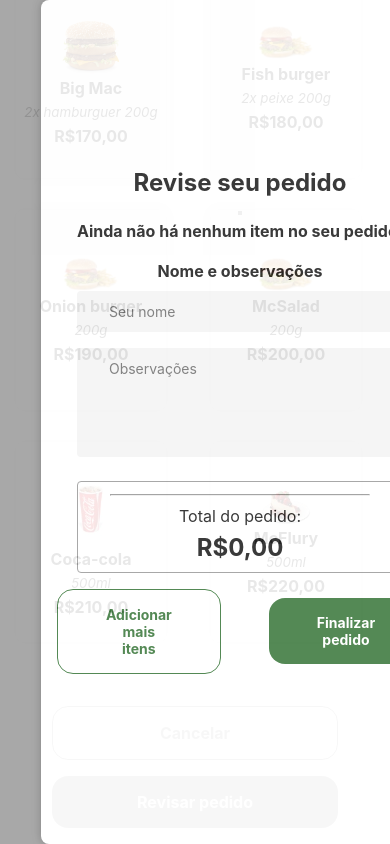
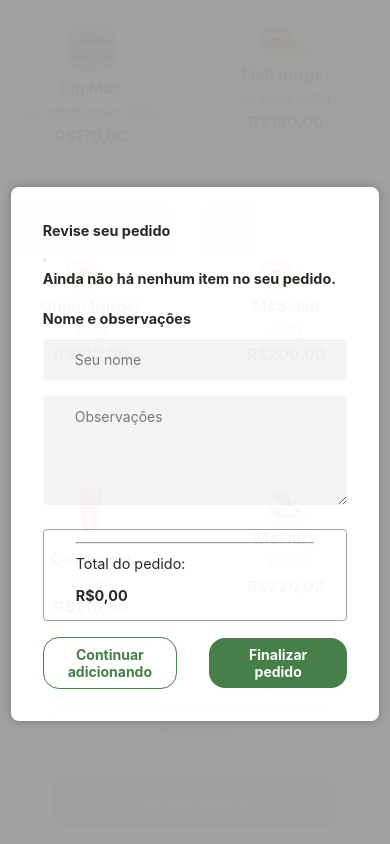
Before and after one commit to andresdslima/devio, a React (Vite) app: page / in a window 390 px wide. Both pictures are taken after a click on the button "Revisar pedido". Shown: the part 1086-1930 px from the top of the page. Built offline with nearby package versions, Linux system fonts and the light colour scheme.

Commit message:
fix: modal responsiveness ok

```diff
--- a/src/components/ModalProducts/index.tsx
+++ b/src/components/ModalProducts/index.tsx
@@ -78,13 +78,14 @@
 						type="button"
 						onClick={() => setShowModal(false)}
 					>
-						Adicionar mais itens
+						Continuar adicionando
 					</S.SButton>
 					<S.SButton
 						color="#125c13"
 						type="button"
 						onClick={() => {
 							setShowModal(false);
+							// dispatch(
 							navigate('/pagamento');
 						}}
 					>
--- a/src/components/ModalProducts/styled.ts
+++ b/src/components/ModalProducts/styled.ts
@@ -3,15 +3,15 @@
 import { ButtonProps } from '../../@types';
 
 export const SDivModal = styled(Modal)`
-	padding: 5rem 15rem !important;
+	padding: 4rem 15rem !important;
 	display: flex;
 	flex-direction: column;
 	justify-content: center;
 	align-items: center;
-	width: 100vw;
-	height: 100vh;
+	width: 100%;
+	height: 100%;
 	background-color: #9f9f9f;
-	opacity: 0.9;
+	opacity: 0.975;
 	position: fixed;
 	z-index: 1;
 	top: 0;
@@ -19,13 +19,14 @@
 	overflow-y: scroll;
 
 	@media (max-width: 768px) {
-		padding: 1rem;
-		width: 100%;
-		height: 100%;
+		padding: 2rem !important;
 		display: flex !important;
-		justify-content: center;
-		align-items: center;
-		text-align: center;
+	}
+
+	@media (max-width: 425px) {
+		* {
+			font-size: 0.9rem;
+		}
 	}
 `;
 
@@ -34,7 +35,7 @@
 	border-radius: 0.5rem;
 	padding: 2rem 3rem;
 	width: 100%;
-	height: auto;
+	height: 100%;
 	display: flex;
 	flex-direction: column;
 	justify-content: center;
@@ -63,18 +64,14 @@
 			display: flex;
 			justify-content: center;
 			align-items: center;
-			gap: 3rem;
+			gap: 2rem;
 			margin-top: 1rem;
 		}
 	}
 
 	@media (max-width: 768px) {
-		padding: 1rem;
-		width: 100%;
-		height: 100vh !important;
-		justify-content: center;
-		align-items: center;
-		text-align: center;
+		padding: 2rem;
+		margin-top: 10rem;
 
 		div {
 			&.mobile {
@@ -82,6 +79,9 @@
 				flex-direction: column;
 			}
 		}
+	}
+	@media (max-width: 425px) {
+		margin-top: 4rem;
 	}
 `;
 
@@ -132,8 +132,8 @@
 	}
 
 	@media (max-width: 425px) {
-		width: 80%;
-		margin: 0 auto;
+		padding: ${props =>
+			props.color === '#fff' ? '0.5rem 1.5rem' : '0.5rem 2.5rem'};
 	}
 `;
 
```
